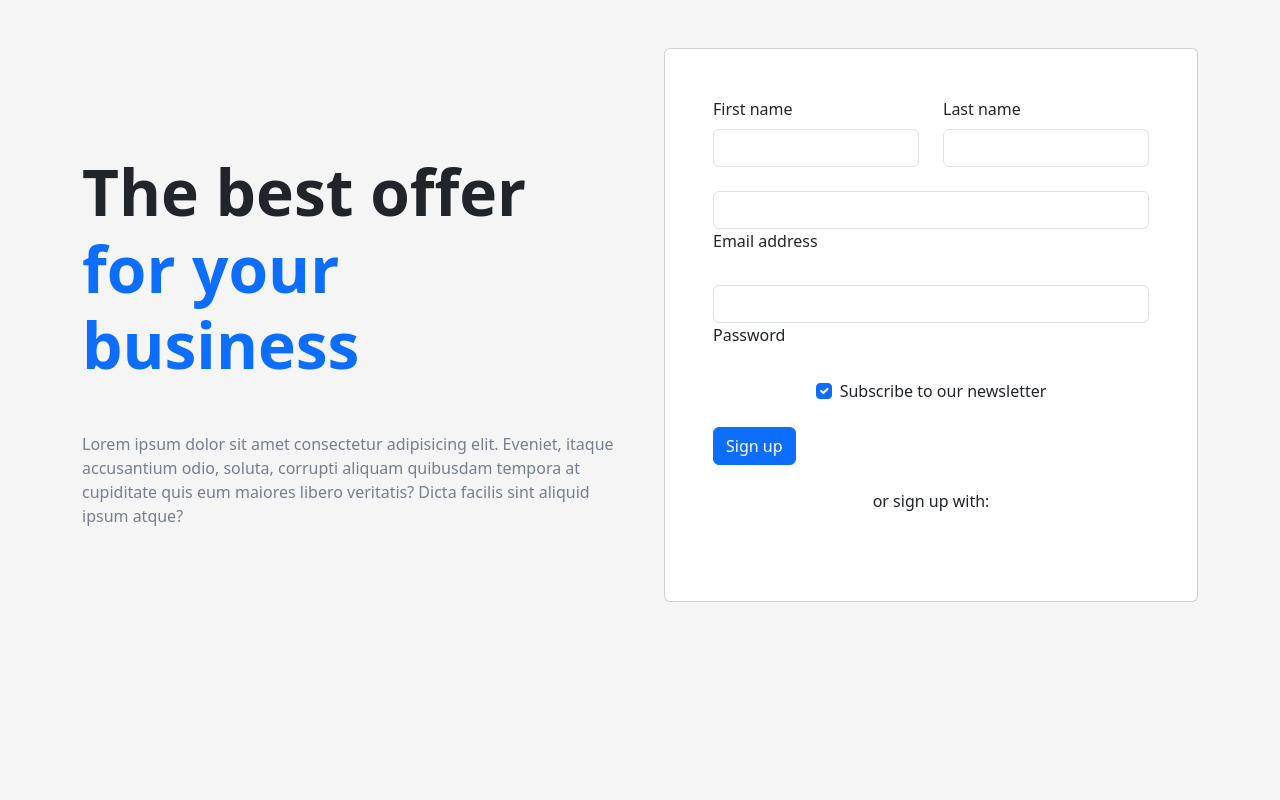
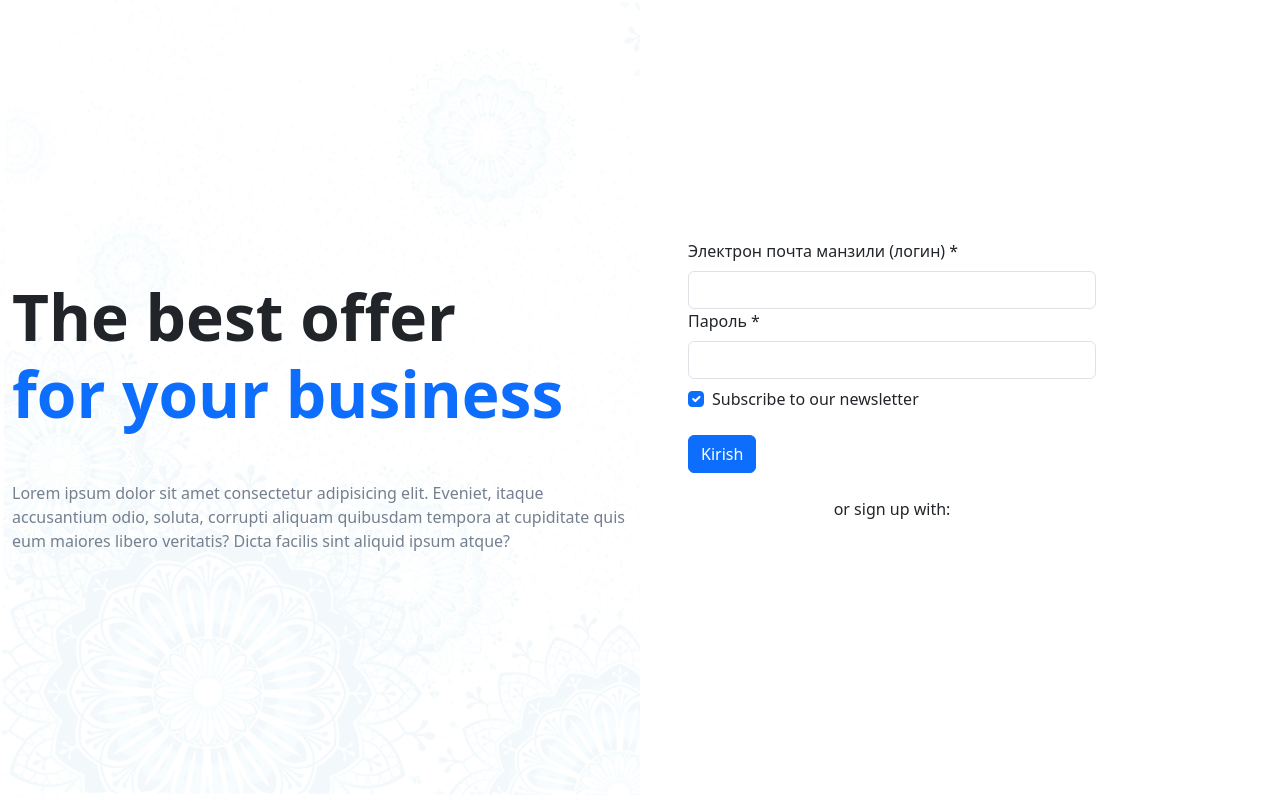
Before and after one commit to axrorbekdf/ozbektili-project, a Vue app: page /login in a window 1280 px wide. Built offline with nearby package versions, Linux system fonts and the light colour scheme.

Commit message:
deploy github pages

```diff
--- a/src/views/auth/LoginView.vue
+++ b/src/views/auth/LoginView.vue
@@ -2,9 +2,9 @@
     <!-- Section: Design Block -->
  <section class="">
    <!-- Jumbotron -->
-  <div class="px-4 py-5 px-md-5 text-center text-lg-start" style="background-color: hsl(0, 0%, 96%); min-height: 100vh">
-    <div class="container">
-      <div class="row gx-lg-5 align-items-center">
+   <div class="text-center text-lg-start bg-naqsh" style=" min-height: 100vh">
+     <div class="container-fluid d-inline-block" style="height: 100vh!important;">
+       <div class="row align-items-center">
          <div class="col-lg-6 mb-5 mb-lg-0">
            <h1 class="my-5 display-3 fw-bold ls-tight">
              The best offer <br />
@@ -18,42 +18,28 @@
            </p>
          </div>
 
-        <div class="col-lg-6 mb-5 mb-lg-0">
-          <div class="card">
-            <div class="card-body py-5 px-md-5">
-              <form>
-                <!-- 2 column grid layout with text inputs for the first and last names -->
-                <div class="row">
-                  <div class="col-md-6 mb-4">
+         <div class="col-lg-6 align-self-center mb-5 mb-lg-0" style="padding: 0;">
+           <div class="card w-100 " style="height: 100vh!important;  border-radius: 0; border: 0;">
+             <div class="card-body py-5 px-md-5 d-flex align-items-center">
+               <form class="w-75">
+
+                 <!-- Email input -->
                  <div class="form-outline">
-                        <label class="form-label" for="form3Example1">First name</label>
-                      <input type="text" id="form3Example1" class="form-control" />
-
-                    </div>
-                  </div>
-                  <div class="col-md-6 mb-4">
-                    <div class="form-outline">
-                        <label class="form-label" for="form3Example2">Last name</label>
-                      <input type="text" id="form3Example2" class="form-control" />
-
-                    </div>
-                  </div>
+                    <label class="form-label" for="form3Example7">Электрон почта манзили (логин) *</label>
+                   <input type="email" id="form3Example7" class="form-control" />
                  </div>
 
                  <!-- Email input -->
-                <div class="form-outline mb-4">
-                  <input type="email" id="form3Example3" class="form-control" />
-                  <label class="form-label" for="form3Example3">Email address</label>
+                 <div class="form-outline">
+                    <label class="form-label" for="form3Example8">Пароль *</label>
+                   <input type="text" id="form3Example8" class="form-control" />
                  </div>
 
-                <!-- Password input -->
-                <div class="form-outline mb-4">
-                  <input type="password" id="form3Example4" class="form-control" />
-                  <label class="form-label" for="form3Example4">Password</label>
-                </div>
+
+
 
                  <!-- Checkbox -->
-                <div class="form-check d-flex justify-content-center mb-4">
+                 <div class="form-check d-flex mb-4 mt-2">
                    <input class="form-check-input me-2" type="checkbox" value="" id="form2Example33" checked />
                    <label class="form-check-label" for="form2Example33">
                      Subscribe to our newsletter
@@ -62,7 +48,7 @@
 
                  <!-- Submit button -->
                  <button type="submit" class="btn btn-primary btn-block mb-4">
-                  Sign up
+                   Kirish
                  </button>
 
                  <!-- Register buttons -->
@@ -102,4 +88,12 @@ export default {
  </script>
  <style>
 
+.d-inline-block {
+    display: inline-block!important;
+}
+ .bg-naqsh{
+    background-image: url('../../assets/background.png');
+    background-size: cover;
+    background-repeat: no-repeat;
+}
  </style>
--- a/src/views/auth/RegisterView.vue
+++ b/src/views/auth/RegisterView.vue
@@ -2,7 +2,7 @@
     <!-- Section: Design Block -->
  <section class="">
    <!-- Jumbotron -->
-   <div class="text-center text-lg-start bg-naqsh" style=" min-height: 100vh">
+   <div class="text-start bg-naqsh" style=" min-height: 100vh">
      <div class="container-fluid d-inline-block" style="height: 100vh!important;">
        <div class="row align-items-center">
          <div class="col-lg-6 mb-5 mb-lg-0">
@@ -19,9 +19,9 @@
          </div>
 
          <div class="col-lg-6 align-self-center mb-5 mb-lg-0" style="padding: 0;">
-           <div class="card w-100" style="height: 100vh!important;  border-radius: 0; border: 0;">
-             <div class="card-body py-5 px-md-5">
-               <form>
+           <div class="card w-100 " style="height: 100vh!important;  border-radius: 0; border: 0;">
+             <div class="card-body py-5 px-md-5 d-flex align-items-center">
+               <form class=" w-100">
                  <!-- 2 column grid layout with text inputs for the first and last names -->
                  <div class="row">
                    <div class="col-md-6">
@@ -44,15 +44,15 @@
                  <div class="row">
                    <div class="col-md-8">
                      <div class="form-outline">
-                         <label class="form-label" for="form3Example1">Отасининг исми</label>
-                       <input type="text" id="form3Example1" class="form-control" />
+                         <label class="form-label" for="form3Example3">Отасининг исми</label>
+                       <input type="text" id="form3Example3" class="form-control" />
 
                      </div>
                    </div>
                    <div class="col-md-4">
                      <div class="form-outline">
-                         <label class="form-label" for="form3Example2">Туғилган санаси *</label>
-                       <input type="date" id="form3Example2" class="form-control" />
+                         <label class="form-label" for="form3Example4">Туғилган санаси *</label>
+                       <input type="date" id="form3Example4" defaultValue="12.12.1212" class="form-control" />
 
                      </div>
                    </div>
@@ -61,7 +61,7 @@
                  <div class="row">
                    <div class="col-md-4">
                      <div class="form-outline">
-                        <label class="form-label" for="form3Example2">Жинси *</label><br>
+                        <label class="form-label">Жинси *</label><br>
                         <div class="form-check form-check-inline">
                             <input class="form-check-input" type="radio" name="inlineRadioOptions" id="inlineRadio1" value="option1">
                             <label class="form-check-label" for="inlineRadio1">Erkak</label>
@@ -74,8 +74,8 @@
                      </div>
                    </div>
                    <div class="col-md-4">
-                    <label class="form-label" for="form3Example2">Бандлик мақоми</label><br>
-                    <select class="form-select" aria-label="Default select example">
+                    <label class="form-label" for="form3Example5">Бандлик мақоми</label><br>
+                    <select class="form-select" aria-label="Default select example" id="form3Example5">
                         <option selected>ўқувчи</option>
                         <option value="1">талаба</option>
                         <option value="2">ишчи</option>
@@ -83,8 +83,8 @@
                     </select>
                    </div>
                    <div class="col-md-4">
-                    <label class="form-label" for="form3Example2">Хорижий давлат *</label><br>
-                    <select class="form-select" aria-label="Default select example">
+                    <label class="form-label" for="form3Example6">Хорижий давлат *</label><br>
+                    <select class="form-select" aria-label="Default select example" id="form3Example6">
 
                         <option selected>Open this select menu</option>
                         <option value="1">One</option>
@@ -96,46 +96,26 @@
 
                  <!-- Email input -->
                  <div class="form-outline">
-                    <label class="form-label" for="form3Example3">Электрон почта манзили (логин) *</label>
-                   <input type="email" id="form3Example3" class="form-control" />
+                    <label class="form-label" for="form3Example7">Электрон почта манзили (логин) *</label>
+                   <input type="email" id="form3Example7" class="form-control" />
                  </div>
 
                  <!-- Email input -->
                  <div class="form-outline">
-                    <label class="form-label" for="form3Example3">Пароль *</label>
-                   <input type="text" id="form3Example3" class="form-control" />
+                    <label class="form-label" for="form3Example8">Пароль *</label>
+                   <input type="text" id="form3Example8" class="form-control" />
                  </div>
 
                  <!-- Email input -->
                  <div class="form-outline">
-                    <label class="form-label" for="form3Example3">Қайтадан пароль *</label>
-                   <input type="text" id="form3Example3" class="form-control" />
+                    <label class="form-label" for="form3Example9">Қайтадан пароль *</label>
+                   <input type="text" id="form3Example9" class="form-control" />
                  </div>
 
 
 
-
-
-
-
-
-
-
-
-
-
-
-
-
-
-
-
-
-
-
-
                  <!-- Checkbox -->
-                 <div class="form-check d-flex mb-4">
+                 <div class="form-check d-flex mb-4 mt-2">
                    <input class="form-check-input me-2" type="checkbox" value="" id="form2Example33" checked />
                    <label class="form-check-label" for="form2Example33">
                      Subscribe to our newsletter
@@ -144,7 +124,7 @@
 
                  <!-- Submit button -->
                  <button type="submit" class="btn btn-primary btn-block mb-4">
-                   Sign up
+                   Ro'yhatdan o'tish
                  </button>
 
                  <!-- Register buttons -->
```
Lines whose indentation alone changed are shown as unchanged.
